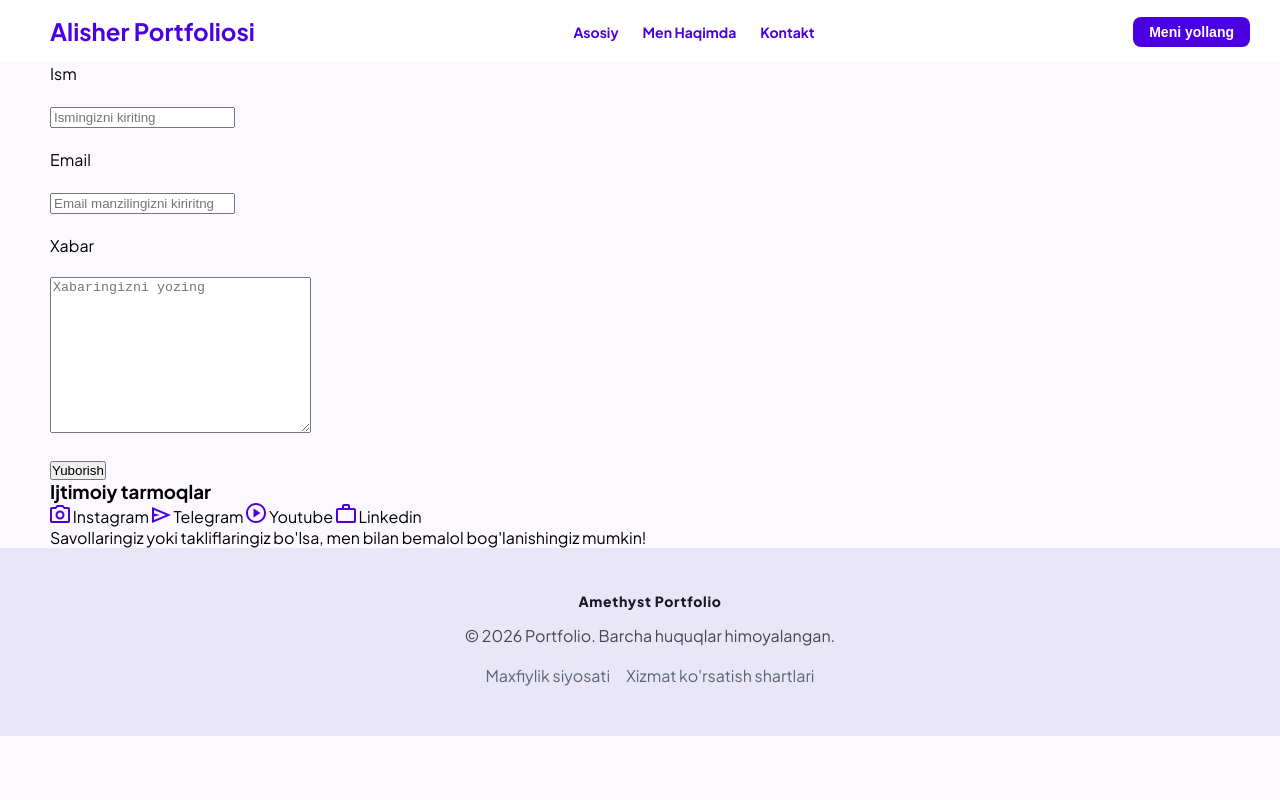
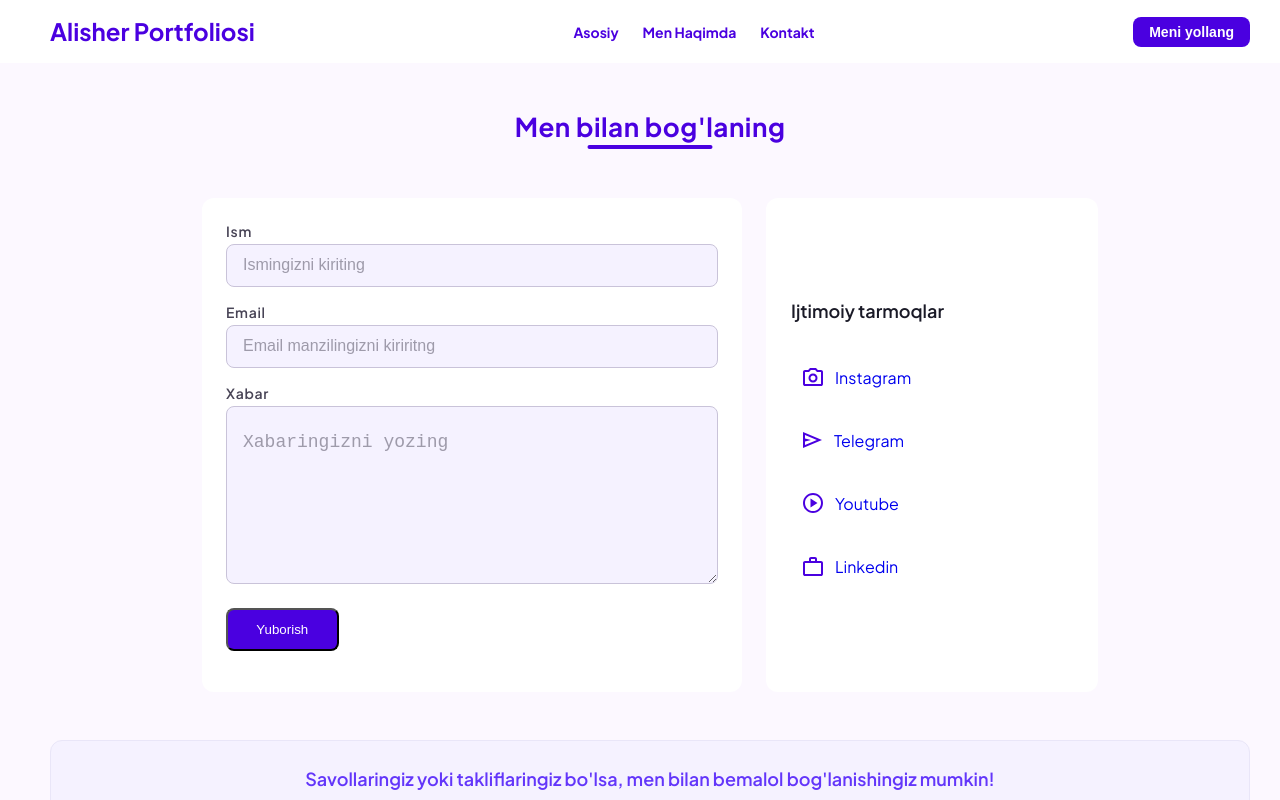
Before and after one commit to akmaljonburibekov/vanilla_loyiham, a plain HTML site: page pages/contact/contact.html in a window 1280 px wide. Shown: the top 800 px of the page. Drawn offline with Linux system fonts and the light colour scheme.

Commit message:
Contact sahifaga style berildi

```diff
--- a/pages/contact/contact.css
+++ b/pages/contact/contact.css
@@ -1,25 +1,3 @@
-@import url('https://fonts.googleapis.com/css2?family=Plus+Jakarta+Sans:wght@200;300;400;500;600;700;800&display=swap');
-
-body {
-  font-family: "Plus Jakarta Sans", sans-serif;
-  background-color: #FCF8FF;
-  padding: 0;
-  margin: 0;
-}
-
-h1, h2, h3, h4,
-h5, h6, p, a,
-div, button {
-  padding: 0;
-  margin: 0;
-}
-
-.container {
-  min-width: 1200px;
-  margin: 0 auto;
-  padding: 0 50px;
-}
-
 .header {
   display: flex;
   justify-content: space-between;
@@ -64,19 +42,139 @@ div, button {
   display: none;
 }
 
-.contact {
+.contactInfo {
+  display: grid;
+  grid-template-columns: 2fr 1fr;
+  gap: 24px;
+  max-width: 896px;
+  justify-self: center;
+}
+
+.contactFormWrapper {
+  padding: 24px 24px 40px;
+  background-color: #fff;
+  border-radius: 12px;
+}
+
+.contactTitle {
+  position: relative;
+  margin-top: 48px;
+  margin-bottom: 56px;
+  text-align: center;
+  font-weight: 700;
+  font-size: 26px;
+  line-height: 31.2px;
+  letter-spacing: 0.52px;
+  color: #4A00E0;
+}
+
+.contactTitle::after {
+  content: "";
+  position: absolute;
+  left: 50%;
+  bottom: -7px;
+  transform: translateX(-50%);
+  width: 125px;
+  height: 4px;
+  background-color: #4A00E0;
+  border-radius: 9999px;
 }
 
 .contactForm {
+  display: flex;
+  flex-direction: column;
+}
+
+.contactForm label {
+  font-weight: 600;
+  font-size: 14px;
+  letter-spacing: 0.7px;
+  color: #484456;
+  margin-bottom: 4px;
+}
+
+
+.contactForm input {
+  padding: 13px 16px;
+  border: 1px solid #C9C3D9;
+  border-radius: 8px;
+  margin-bottom: 16px;
+  background-color: #F5F2FF;
+}
+
+.contactForm input::placeholder {
+  font-weight: 400;
+  font-size: 16px;
+  line-height: 100%;
+  color: #48445680;
+}
+
+.contactForm textarea {
+  padding: 13px 16px;
+  border: 1px solid #C9C3D9;
+  border-radius: 8px;
+  margin-bottom: 24px;
+  background-color: #F5F2FF;
+}
+
+.contactForm textarea::placeholder {
+  font-weight: 400;
+  font-size: 18px;
+  line-height: 44px;
+  color: #48445680;
+}
+
+.contactForm button {
+  padding: 12px 24px;
+  max-width: 112.58px;
+  width: 100%;
+  border-radius: 8px;
+  color: #fff;
+  background-color: #4A00E0;
 }
 
 .contactSocial {
+  display: flex;
+  flex-direction: column;
+  gap: 12px;
+  max-width: 282px;
+  width: 100%;
+  padding: 100px 25px 100px;
+  background-color: #fff;
+  border-radius: 12px;
 }
 
+.contactSocial h3 {
+  font-weight: 600;
+  font-size: 18px;
+  line-height: 25.2px;
+  color: #1A1A27;
+  margin-bottom: 16px;
+}
+
+.contactSocialItem {
+  display: flex;
+  align-items: center;
+  gap: 12px;
+  padding: 15px 200px 15px 12px;
+}
+
+
 .contactMessage {
+  padding: 24px;
+  text-align: center;
+  margin-top: 48px;
+  margin-bottom: 48px;
+  border: 1px solid #E9E6F8;
+  border-radius: 12px;
+  background-color: #F5F2FF;
 }
 
 .contactMessageText {
+  font-weight: 600;
+  font-size: 18px;
+  line-height: 28.8px;
+  color: #6336FA;
 }
 
 /* FOOTER */
--- a/pages/contact/contact.html
+++ b/pages/contact/contact.html
@@ -4,6 +4,7 @@
     <meta charset="UTF-8" />
     <meta name="viewport" content="width=device-width, initial-scale=1.0" />
     <link rel="stylesheet" href="./contact.css" />
+    <link rel="stylesheet" href="../../style.css">
     <title>Contact</title>
   </head>
   <body>
@@ -27,61 +28,73 @@
     <main class="container">
       <!-- CONTACT FORM -->
       <section class="contact">
-        <div class="contactForm">
-          <form action="">
-            <label for="ism">Ism</label><br /><br />
+        <h1 class="contactTitle">Men bilan bog'laning</h1>
+        <div class="contactInfo">
+          <div class="contactFormWrapper">
+            <form class="contactForm" action="">
+              <label for="ism">Ism</label>
               <input
                 type="text"
                 id="ism"
                 placeholder="Ismingizni kiriting"
-            /><br /><br />
-            <label for="email">Email</label><br /><br />
+              />
+              <label for="email">Email</label>
               <input
                 type="text"
                 id="email"
                 placeholder="Email manzilingizni kiriritng"
-            /><br /><br />
-            <label for="">Xabar</label><br /><br />
+              />
+              <label for="message">Xabar</label>
               <textarea
-              name=""
-              id=""
+                name="messageArea"
+                id="message"
                 cols="30"
                 rows="10"
                 placeholder="Xabaringizni yozing"
               ></textarea
-            ><br /><br />
+              >
               <button>Yuborish</button>
             </form>
           </div>
 
+          <!-- SOCIAL MEDIA -->
           <div class="contactSocial">
             <h3>Ijtimoiy tarmoqlar</h3>
+            <a href="#" class="contactSocialItem">
               <img
               src="../../asets/images/icons/instagram.svg"
               alt="Instagram icon"
               />
               <span>Instagram</span>
+            </a>
+            <a href="#" class="contactSocialItem">
               <img
               src="../../asets/images/icons/telegram.svg"
               alt="Telegram icon"
             />
             <span>Telegram</span>
+            </a>
+            <a href="#" class="contactSocialItem">
               <img src="../../asets/images/icons/youtube.svg" alt="Youtube icon" />
               <span>Youtube</span>
+            </a>
+            <a href="#" class="contactSocialItem">
               <img
               src="../../asets/images/icons/linkedin.svg"
               alt="Linkedin icon"
              />
             <span>Linkedin</span>
+            </a>
+          </div>
         </div>
       </section>
 
       <!-- CONTACT MESSAGE -->
       <section class="contactMessage">
-        <div class="contactMessageText">
+        <p class="contactMessageText">
           Savollaringiz yoki takliflaringiz bo'lsa, men bilan bemalol
           bog'lanishingiz mumkin!
-        </div>
+        </p>
       </section>
     </main>
 
```
Lines whose indentation alone changed are shown as unchanged.
